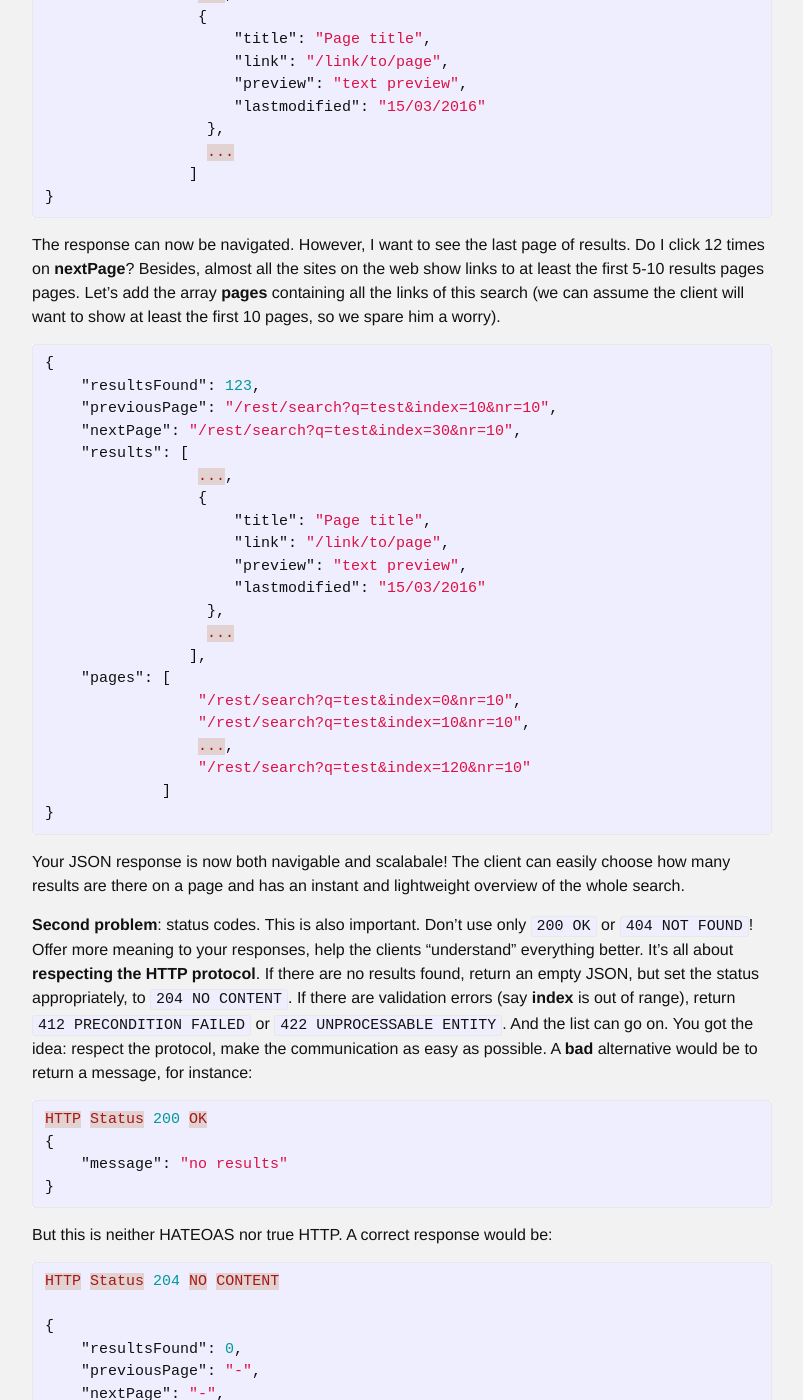
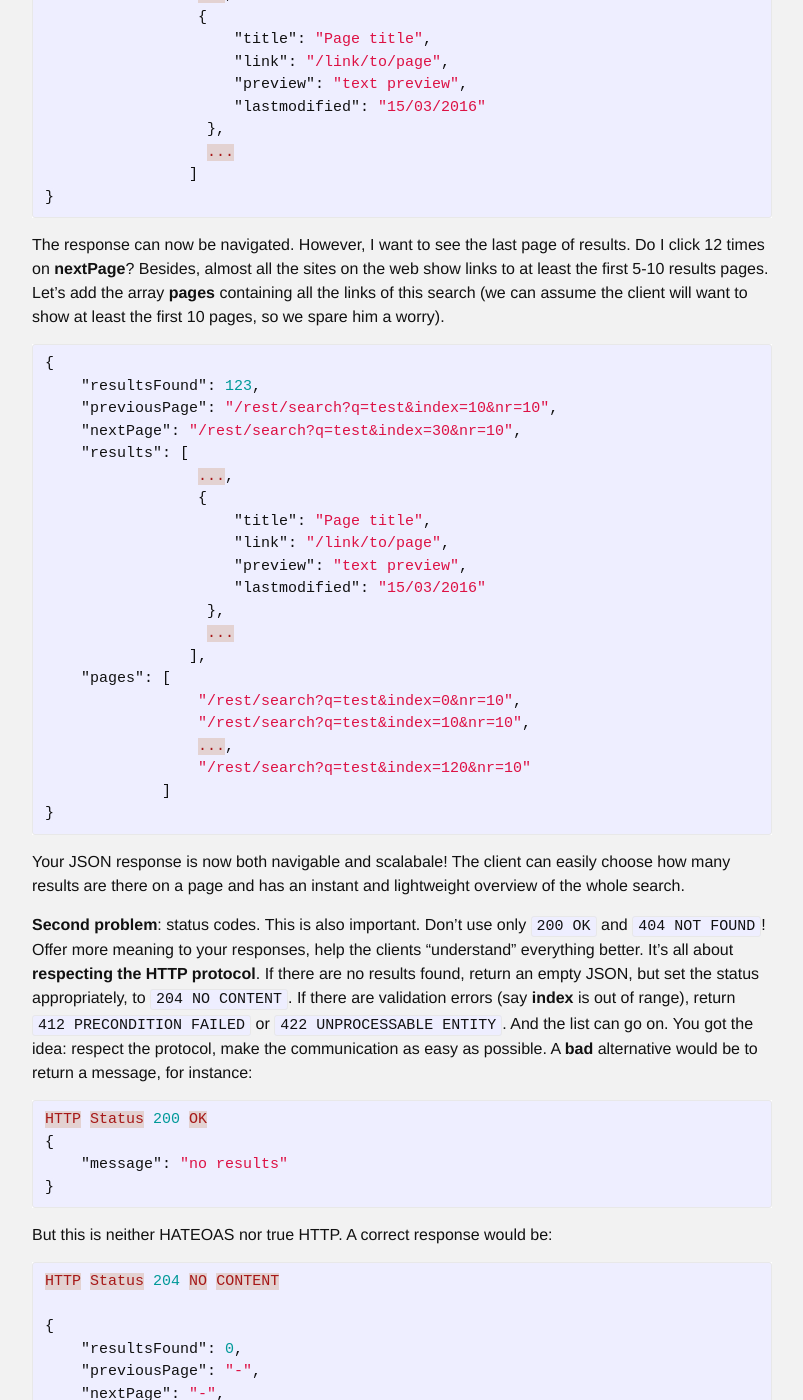
Before and after one commit to amihaiemil/amihaiemil.github.io, a Jekyll site: the page built from _posts/2016-05-07-what-is-hateoas.markdown, in a window 1280 px wide and 1400 px high, scrolled down 1713 px. Shown: the whole window, without its empty margins (238-1041 px from the left). Built offline with Jekyll 4.4.1, drawn with Linux system fonts in a browser that asks for light colours; comment, search, counter and statistics services are not loaded.

Commit message:
fixed typos

```diff
--- a/_posts/2016-05-07-what-is-hateoas.markdown
+++ b/_posts/2016-05-07-what-is-hateoas.markdown
@@ -69,7 +69,7 @@ Having made these changes also, your 3rd page of results (with 10 results/page)
 }
 {% endhighlight %}
 
-The response can now be navigated. However, I want to see the last page of results. Do I click 12 times on **nextPage**? Besides, almost all the sites on the web show links to at least the first 5-10 results pages pages. Let's add the array **pages** containing all the links of this search (we can assume the client will want to show at least the first 10 pages, so we spare him a worry).
+The response can now be navigated. However, I want to see the last page of results. Do I click 12 times on **nextPage**? Besides, almost all the sites on the web show links to at least the first 5-10 results pages. Let's add the array **pages** containing all the links of this search (we can assume the client will want to show at least the first 10 pages, so we spare him a worry).
 
 {% highlight json %}
 {
@@ -97,7 +97,7 @@ The response can now be navigated. However, I want to see the last page of resul
 
 Your JSON response is now both navigable and scalabale! The client can easily choose how many results are there on a page and has an instant and lightweight overview of the whole search.
 
-**Second problem**: status codes. This is also important. Don't use only ``200 OK`` or ``404 NOT FOUND``! Offer more meaning to your responses, help the clients "understand" everything better. It's all about **respecting the HTTP protocol**. If there are no results found, return an empty JSON, but set the status appropriately, to ``204 NO CONTENT``. If there are validation errors (say **index** is out of range), return ``412 PRECONDITION FAILED`` or ``422 UNPROCESSABLE ENTITY``. And the list can go on. You got the idea: respect the protocol, make the communication as easy as possible. A **bad** alternative would be to return a message, for instance:
+**Second problem**: status codes. This is also important. Don't use only ``200 OK`` and ``404 NOT FOUND``! Offer more meaning to your responses, help the clients "understand" everything better. It's all about **respecting the HTTP protocol**. If there are no results found, return an empty JSON, but set the status appropriately, to ``204 NO CONTENT``. If there are validation errors (say **index** is out of range), return ``412 PRECONDITION FAILED`` or ``422 UNPROCESSABLE ENTITY``. And the list can go on. You got the idea: respect the protocol, make the communication as easy as possible. A **bad** alternative would be to return a message, for instance:
 
 {% highlight json %}
 HTTP Status 200 OK
```
